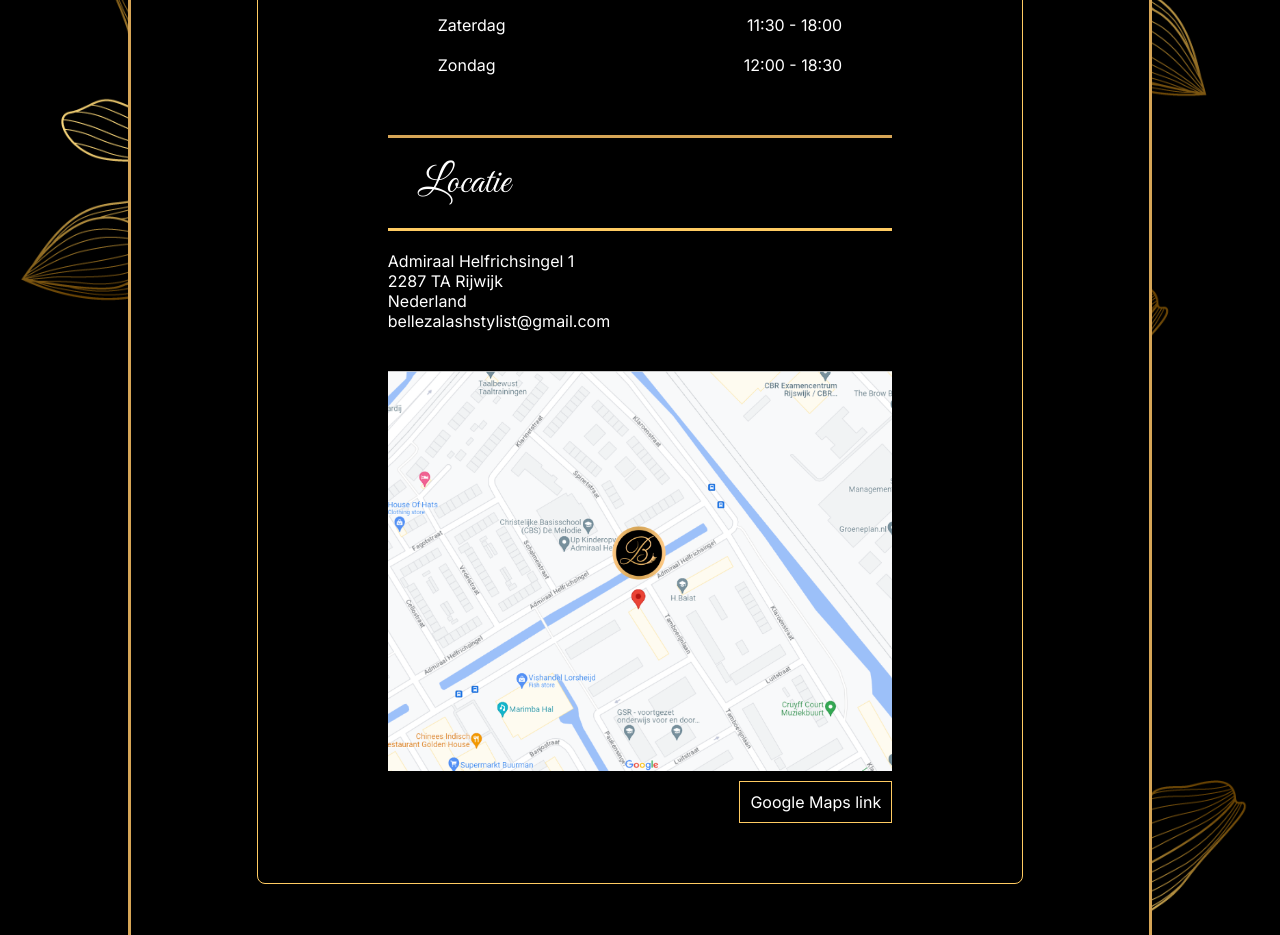
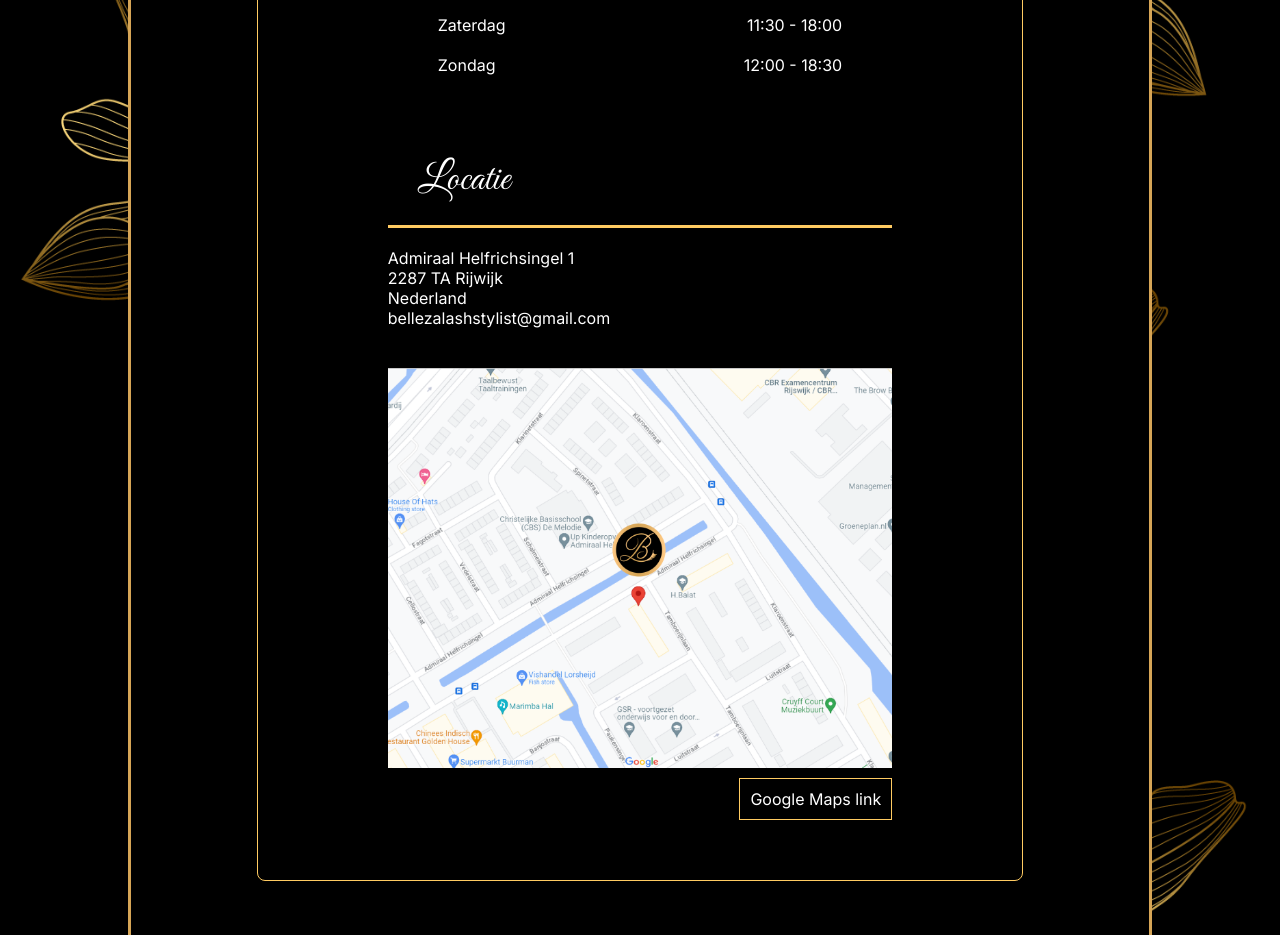
Before and after one commit to Erikku87/belleza, a Next.js app: page / in a window 1280 px wide. Shown: the part 3520-4455 px from the top of the page. Built offline with nearby package versions, Linux system fonts and the light colour scheme.

Commit message:
locatie border fix

```diff
--- a/src/app/components/info.tsx
+++ b/src/app/components/info.tsx
@@ -1,7 +1,10 @@
 import Image from "next/legacy/image";
 import styles from "../styles/details.module.css";
+import { useEffect, useState, useContext } from "react";
+import AppContext from "../context/appcontext";
 
 const Info = () => {
+  const context: any = useContext(AppContext);
   return (
     <div className={styles.detailsWrap}>
       <div className={styles.detailsBorder}>
@@ -43,10 +46,11 @@ const Info = () => {
         <div className={styles.detailsTabel}>
           <div
             className={styles.detailsTabelHeading}
-            style={{
-              fontFamily: "Great Vibes",
-              borderTop: "3px solid #d6a556",
-            }}
+            style={
+              context.isMobile
+                ? { fontFamily: "Great Vibes", borderTop: "3px solid #d6a556" }
+                : { fontFamily: "Great Vibes" }
+            }
           >
             Locatie
           </div>
```
